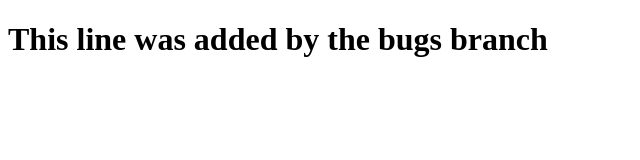
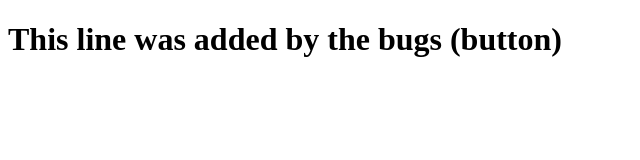
Before and after one commit to vaibhav-rm/newrepo, a plain HTML site: page index.html in a window 1280 px wide. Shown: the full height of the page, 0-640 px from the left. Drawn offline with Linux system fonts and the light colour scheme.

Commit message:
Initial gh-pages

```diff
--- a/index.html
+++ b/index.html
@@ -6,6 +6,6 @@
     <title>Documents</title>
 </head>
 <body>
-    <h1>This line was added by the bugs branch</h1>
+    <h1>This line was added by the bugs (button)</h1>
 </body>
 </html>
```
